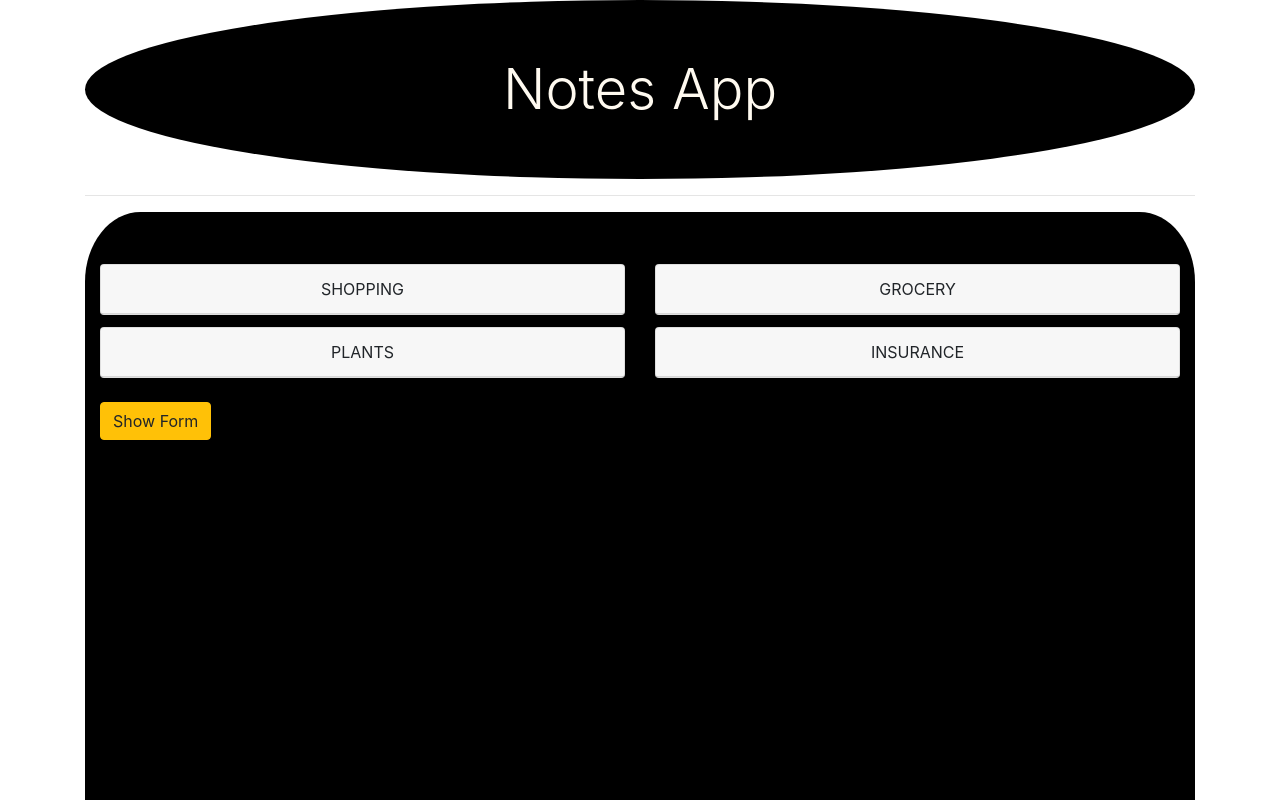
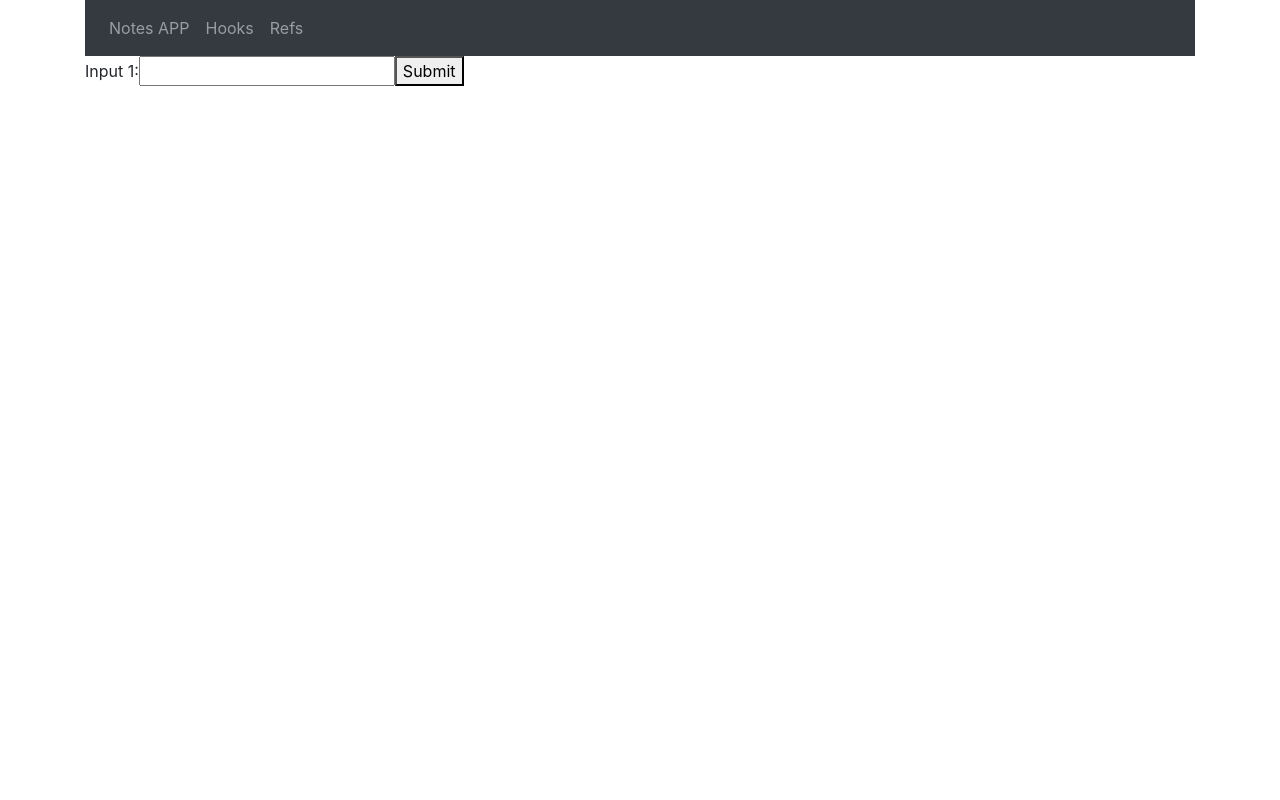
Before and after one commit to Manav15/Notes-App-React, a React (Create React App) app: page /refs in a window 1280 px wide. Shown: the top 800 px of the page. Built offline with nearby package versions, Linux system fonts and the light colour scheme; no server answers.

Commit message:
Routing added

```diff
--- a/package.json
+++ b/package.json
@@ -11,6 +11,8 @@
     "prop-types": "^15.7.2",
     "react": "^17.0.1",
     "react-dom": "^17.0.1",
+    "react-router": "^5.2.0",
+    "react-router-dom": "^5.2.0",
     "react-scripts": "4.0.3",
     "web-vitals": "^1.1.0"
   },
--- a/src/App.js
+++ b/src/App.js
@@ -6,15 +6,45 @@ import FunctionBasedCompDemo from './components/Types/FunctionBasedCompDemo';
 import Parent from './components/CmpCommunication/Parent';
 import StateParent from './components/StateDemo/StateParent';
 import Notes from './components/Notes/Notes';
-
+import RefsDemo from './components/RefsDemo/RefsDemo';
+import HooksDemo from './components/HooksDemo/HooksDemo';
+import { BrowserRouter as Router, Link, Route } from 'react-router-dom';
 function App() {
   return (
     <div className="container">
+      <Router>
+        <nav className="navbar navbar-expand-sm bg-dark navbar-dark">
+          <ul className="navbar-nav">
+            <li className="nav-item">
+              <Link className="nav-link" to="/notes">Notes APP</Link>
+            </li>
+            <li className="nav-item">
+              <Link className="nav-link" to="/hooks">Hooks</Link>
+            </li>
+            <li className="nav-item">
+              <Link className="nav-link" to="/refs">Refs</Link>
+            </li>
+          </ul>
+          </nav>
+          <Route path="/notes">
+            <Notes />
+          </Route>
+          <Route path="/hooks">
+            <HooksDemo />
+          </Route>
+          <Route path="/refs">
+            <RefsDemo />
+          </Route>
+      </Router>
+
+      {/* <RefsDemo />
+      <HooksDemo />
+      <br />
       <h1 className="display-4 text-center App">Notes App</h1>
       <hr />
       <div className="container App-body">
       <Notes />
-      </ div>
+      </ div> */}
     </div>
 
     // <div className="App">
--- /dev/null
+++ b/src/components/HooksDemo/HooksDemo.js
@@ -0,0 +1,18 @@
+import React,{useState,useEffect } from 'react';
+
+const HooksDemo = () => {
+    let [counter,setCounter]=useState(0);
+
+    useEffect(() => {
+        console.log("Use Effect ..");
+    })
+
+    return (
+        <div>
+            <h3>Counter : {counter}</h3>
+            <button onClick={() => setCounter( () => counter+1 ) }>Increase</button>
+        </div>
+    );
+}
+
+export default HooksDemo;
--- /dev/null
+++ b/src/components/RefsDemo/RefsDemo.js
@@ -0,0 +1,24 @@
+import React, { Component } from 'react';
+
+class RefsDemo extends Component {
+    inputRef=React.createRef();
+
+    handleClick=(event) => {
+        event.preventDefault()
+        console.log("Response of REF - ",this.inputRef.current)
+    }
+
+    render() {
+        return (
+            <div>
+                <form>
+                    <label>Input 1:</label>
+                    <input type="text" ref={this.inputRef} />
+                    <button onClick={this.handleClick}>Submit</button>
+                </form>
+            </div>
+        );
+    }
+}
+
+export default RefsDemo;
```
Also changed, not shown: 1 other file (tests, documents, lock files or other folders).
